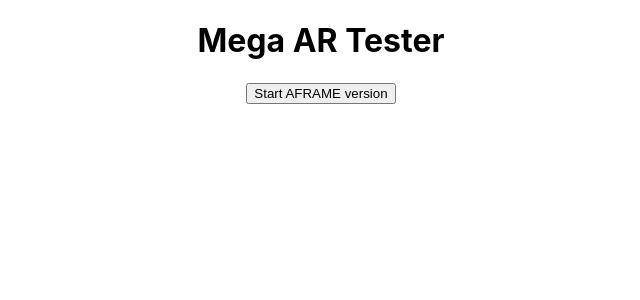
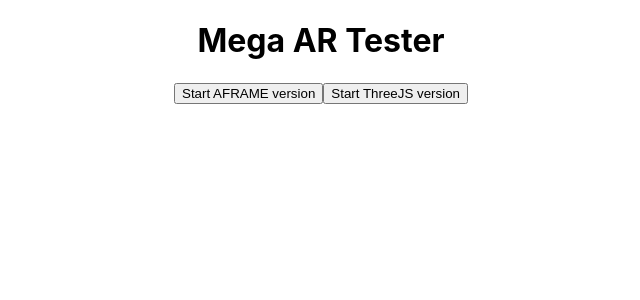
Before and after one commit to bernardbolter/next-ar, a React (Create React App) app: page / in a window 1280 px wide. Shown: the top 300 px of the page, without its empty margins (319-959 px from the left). Built offline with nearby package versions, Linux system fonts and the light colour scheme.

Commit message:
added both back

```diff
--- a/src/App.js
+++ b/src/App.js
@@ -1,7 +1,7 @@
 import { useState } from 'react'
 
 import MindARViewer from './mindar-viewer'
-// import MindARThreeViewer from './mindar-three-viewer';
+import MindARThreeViewer from './mindar-three-viewer';
 
 import './App.css';
 
@@ -14,7 +14,7 @@
 
         <div className="control-buttons">
           {started === null && <button onClick={() => {setStarted('aframe')}}>Start AFRAME version</button>}
-          {/* {started === null && <button onClick={() => {setStarted('three')}}>Start ThreeJS version</button>} */}
+          {started === null && <button onClick={() => {setStarted('three')}}>Start ThreeJS version</button>}
           {started !== null && <button onClick={() => {setStarted(null)}}>Stop</button>}
         </div>
 
@@ -25,11 +25,11 @@
           </div>
         )}
 
-        {/* {started === 'three' && (
+        {started === 'three' && (
           <div className="container">
             <MindARThreeViewer />
           </div>
-        )} */}
+        )}
     </div>
   );
 }
--- a/src/mindar-viewer.js
+++ b/src/mindar-viewer.js
@@ -6,7 +6,6 @@
     const sceneRef = useRef(null)
 
     useEffect(() => {
-        console.log(this)
         const sceneEl = sceneRef.current
         const arSystem = sceneEl.systems["mindar-image-system"]
         sceneEl.addEventListener('renderstart', () => {
@@ -18,7 +17,7 @@
     }, [])
 
     return (
-        <a-scene ref={sceneRef} mindar-image="imageTargetSrc: https://cdn.jsdelivr.net/gh/hiukim/mind-ar-js@1.2.0/examples/image-tracking/assets/card-example/card.mind; autoStart: false; uiLoading: no; uiError: no; uiScanning: no;" color-space="sRGB" embedded renderer="colorManagement: true, physicallyCorrectLights" vr-mode-ui="enabled: false" device-orientation-permission-ui="enabled: false">
+        <a-scene ref={sceneRef} mindar-image="imageTargetSrc: /targets.mind; " color-space="sRGB" embedded renderer="colorManagement: true, physicallyCorrectLights" vr-mode-ui="enabled: false" device-orientation-permission-ui="enabled: false">
             <a-assets>
                 <img id="card" src="https://cdn.jsdelivr.net/gh/hiukim/mind-ar-js@1.2.0/examples/image-tracking/assets/card-example/card.png" />
                 <a-asset-item id="avatarModel" src="https://cdn.jsdelivr.net/gh/hiukim/mind-ar-js@1.2.0/examples/image-tracking/assets/card-example/softmind/scene.gltf"></a-asset-item>
```
